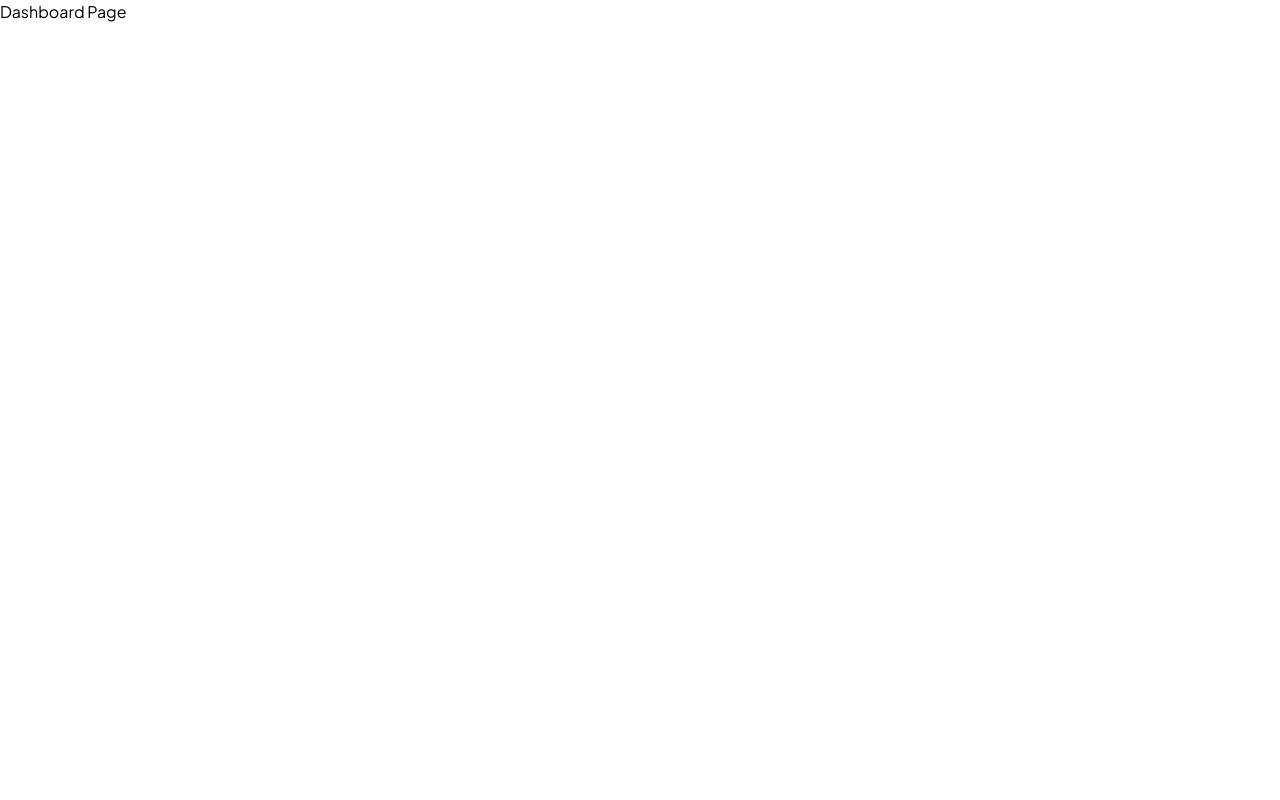
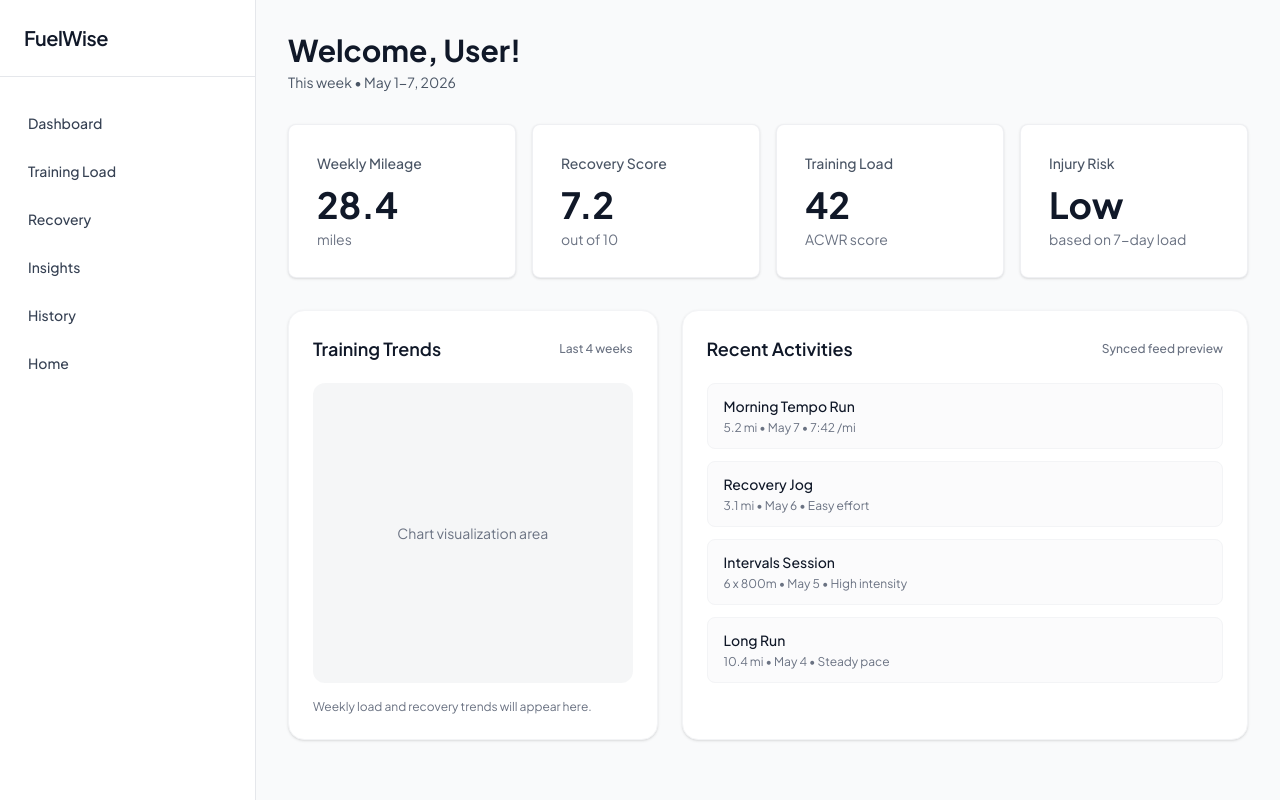
Before and after one commit to zstem001hz-droid/fuelwise-health, a React (Vite) app: page /dashboard in a window 1280 px wide. Built offline with nearby package versions, Linux system fonts and the light colour scheme.

Commit message:
git add src/pages/DashboardPage.tsx src/components/Dashboard/

```diff
--- a/src/App.tsx
+++ b/src/App.tsx
@@ -1,12 +1,10 @@
 
-
+import DashboardPage from "./pages/DashboardPage";
 import HomePage from "./pages/HomePage";
 import { Routes, Route } from "react-router-dom";
 
 
-function DashboardPage() {
-  return <div>Dashboard Page</div>;
-}
+
 
 export default function App() {
   return (
--- a/src/components/Dashboard/Sidebar.tsx
+++ b/src/components/Dashboard/Sidebar.tsx
@@ -0,0 +1,37 @@
+export default function Sidebar() {
+    // Navigation items for the sidebar
+    //  Can replace these with actual links or icons as needed
+  const navItems = [
+    "Dashboard",
+    "Training Load",
+    "Recovery",
+    "Insights",
+    "History",
+    "Home"
+  ];
+
+  return (
+    <aside className="min-h-screen w-64 border-r border-gray-200 bg-white shadow-sm">
+      {/* Branding section */}
+      <div className="border-b border-gray-200 px-6 py-6">
+        <h1 className="text-xl font-semibold tracking-tight text-gray-900">
+          FuelWise
+        </h1>
+      </div>
+
+      {/* Navigation menu */}
+      <nav className="px-3 py-6">
+        <ul className="flex flex-col gap-1">
+             {/* Map through the nav items and create a button for each one. In a real app, these would likely be links that navigate to different pages or sections of the dashboard. */}
+          {navItems.map((item) => (
+            <li key={item}>
+              <button className="w-full rounded-md px-4 py-3 text-left text-sm font-medium text-gray-700 transition hover:bg-gray-100">
+                {item}
+              </button>
+            </li>
+          ))}
+        </ul>
+      </nav>
+    </aside>
+  );
+}
--- a/src/components/Dashboard/StatCard.tsx
+++ b/src/components/Dashboard/StatCard.tsx
@@ -0,0 +1,19 @@
+
+/// A card component to display a statistic
+type StatCardProps = {
+  title: string;
+  value: string | number;
+  subtitle: string;
+};
+
+// The StatCard component takes in a title, value, and subtitle as props and renders a styled card with the statistic information. The title is displayed in smaller text at the top, the value is displayed prominently in larger text in the middle, and the subtitle is displayed in smaller text at the bottom.
+//component is reusable and can be used to display various statistics throughout the dashboard, such as weekly training load, recovery score, or injury risk level.
+export default function StatCard({ title, value, subtitle }: StatCardProps) {
+  return (
+    <div className="rounded-lg border border-gray-200/60 bg-white p-7 shadow-sm ">
+      <p className="text-sm font-medium text-gray-600">{title}</p>
+      <p className="mt-3 text-4xl font-bold text-gray-900">{value}</p>
+      <p className="mt-1 text-sm text-gray-500">{subtitle}</p>
+    </div>
+  );
+}
--- a/src/pages/DashboardPage.tsx
+++ b/src/pages/DashboardPage.tsx
@@ -0,0 +1,170 @@
+import Sidebar from "../components/Dashboard/Sidebar.tsx";
+import StatCard from "../components/Dashboard/StatCard.tsx";
+
+/**
+ * Dashboard layout shell for FuelWise.
+ *
+ * Data flow today:
+ * - `getDashboardStats()` and `getActivityFeedItems()` return mock data.
+ * - UI renders from those arrays via `.map()`.
+ *
+ * Data flow later:
+ * - Keep UI structure the same.
+ * - Replace the two helper functions with mapped Strava/API response data.
+ */
+
+type DashboardStat = {
+  id: string;
+  title: string;
+  value: string | number;
+  subtitle: string;
+};
+
+type ActivityFeedItem = {
+  id: string;
+  name: string;
+  meta: string;
+};
+
+function getDashboardStats(): DashboardStat[] {
+  // Current placeholder stats for UI development.
+  // Swap this with mapped backend/API stats once integration is ready.
+  return [
+    {
+      id: "weekly-mileage",
+      title: "Weekly Mileage",
+      value: "28.4",
+      subtitle: "miles",
+    },
+    {
+      id: "recovery-score",
+      title: "Recovery Score",
+      value: "7.2",
+      subtitle: "out of 10",
+    },
+    {
+      id: "training-load",
+      title: "Training Load",
+      value: "42",
+      subtitle: "ACWR score",
+    },
+    {
+      id: "injury-risk",
+      title: "Injury Risk",
+      value: "Low",
+      subtitle: "based on 7-day load",
+    },
+  ];
+}
+
+function getActivityFeedItems(): ActivityFeedItem[] {
+  // Current placeholder feed rows for layout and spacing validation.
+  // Swap this with mapped Strava activities once integration is ready.
+  return [
+    {
+      id: "activity-1",
+      name: "Morning Tempo Run",
+      meta: "5.2 mi • May 7 • 7:42 /mi",
+    },
+    {
+      id: "activity-2",
+      name: "Recovery Jog",
+      meta: "3.1 mi • May 6 • Easy effort",
+    },
+    {
+      id: "activity-3",
+      name: "Intervals Session",
+      meta: "6 x 800m • May 5 • High intensity",
+    },
+    {
+      id: "activity-4",
+      name: "Long Run",
+      meta: "10.4 mi • May 4 • Steady pace",
+    },
+  ];
+}
+
+export default function DashboardPage() {
+  // Keep data preparation near the top so rendering remains simple.
+  const statsData = getDashboardStats();
+  const activityFeedItems = getActivityFeedItems();
+
+  return (
+    <div className="flex min-h-screen">
+      {/* Sidebar */}
+      <Sidebar />
+
+      {/* Main content area */}
+      <div className="flex-1 overflow-y-auto bg-gray-50 p-8">
+        {/* Header section */}
+        <div className="mb-8">
+          <h1 className="text-3xl font-bold text-gray-900">Welcome, User!</h1>
+          <p className="mt-1 text-sm text-gray-600">
+            {/* hardcoded data for debugging, will replace*/}
+            This week • May 1-7, 2026
+          </p>
+        </div>
+
+        {/* Quick metrics row (responsive: 1 -> 2 -> 4 columns) */}
+        <div className="mb-8 grid grid-cols-1 gap-4 md:grid-cols-2 lg:grid-cols-4">
+          {statsData.map((stat) => (
+            <StatCard
+              key={stat.id}
+              title={stat.title}
+              value={stat.value}
+              subtitle={stat.subtitle}
+            />
+          ))}
+        </div>
+
+        {/* Lower dashboard area (40/60 split on large screens) */}
+        <div className="grid grid-cols-1 gap-6 lg:grid-cols-5">
+          {/* Left panel: reserved for future chart component */}
+          <section className="lg:col-span-2 rounded-2xl border border-gray-100 bg-white p-6 shadow-sm min-h-105">
+            <div className="mb-5 flex items-center justify-between">
+              <h2 className="text-lg font-semibold text-gray-900">
+                Training Trends
+              </h2>
+              <span className="text-xs font-medium text-gray-500">
+                Last 4 weeks
+              </span>
+            </div>
+
+            <div className="flex min-h-75 items-center justify-center rounded-xl bg-gray-100/80">
+              <p className="text-sm text-gray-500">Chart visualization area</p>
+            </div>
+
+            <p className="mt-4 text-xs text-gray-500">
+              Weekly load and recovery trends will appear here.
+            </p>
+          </section>
+
+          {/* Right panel: reserved for future Strava activity feed */}
+          <section className="lg:col-span-3 rounded-2xl border border-gray-100 bg-white p-6 shadow-sm min-h-105">
+            <div className="mb-5 flex items-center justify-between">
+              <h2 className="text-lg font-semibold text-gray-900">
+                Recent Activities
+              </h2>
+              <span className="text-xs font-medium text-gray-500">
+                Synced feed preview
+              </span>
+            </div>
+
+            <div className="flex flex-col gap-3">
+              {/* Each row will map to one activity record from the API later. */}
+              {activityFeedItems.map((item) => (
+                <article
+                  key={item.id}
+                  className="rounded-lg border border-gray-100 bg-gray-50/70 px-4 py-3"
+                >
+                  <p className="text-sm font-medium text-gray-900">{item.name}</p>
+                  <p className="mt-1 text-xs text-gray-500">{item.meta}</p>
+                </article>
+              ))}
+            </div>
+          </section>
+        </div>
+      </div>
+    </div>
+  );
+}
```
